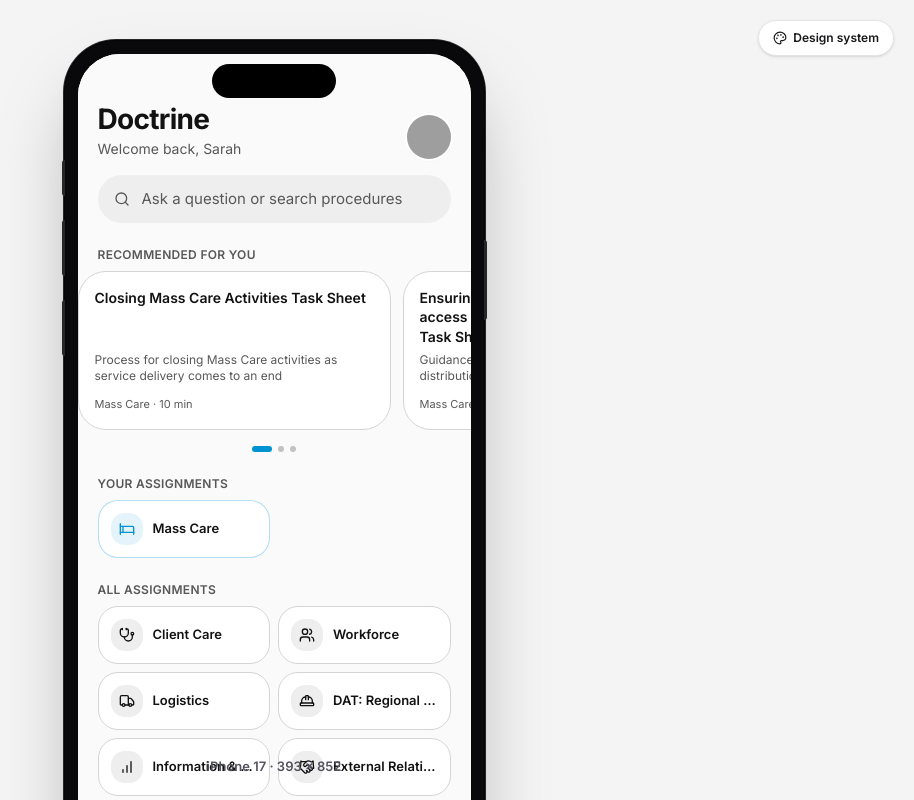
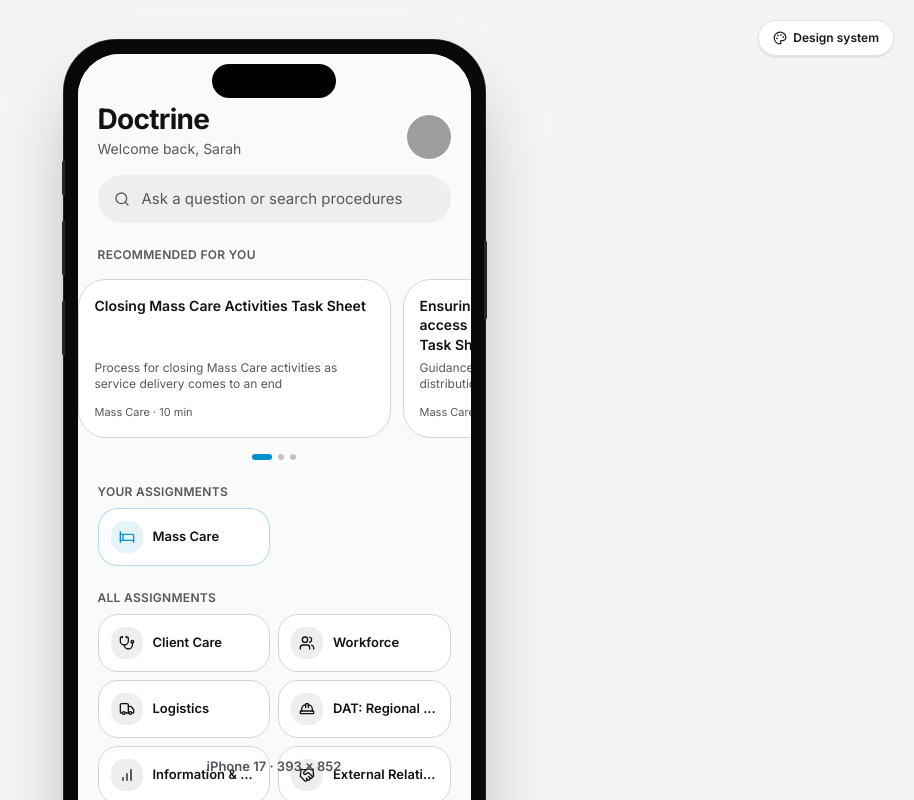
Before and after one commit to davidjhillis/arc_mobile2, a Next.js app: page / in a window 1280 px wide. Both pictures are taken after a click on the button "Sign in with SSO". Shown: the top 800 px of the page, without its empty margins (366-1280 px from the left). Built offline with nearby package versions, Linux system fonts and the light colour scheme; grey boxes are pictures that could not be loaded.

Commit message:
Recommended carousel: add py-2 padding so the active border isn't clipped

```diff
--- a/components/screens/home-screen.tsx
+++ b/components/screens/home-screen.tsx
@@ -348,7 +348,7 @@ export function HomeScreen({ onNavigate }: HomeScreenProps) {
             onMouseMove={onCarouselMouseMove}
             onMouseUp={onCarouselMouseEnd}
             onMouseLeave={onCarouselMouseEnd}
-            className="flex gap-3 overflow-x-auto touch-scroll snap-x snap-mandatory px-5 pb-2 items-start cursor-grab active:cursor-grabbing select-none"
+            className="flex gap-3 overflow-x-auto touch-scroll snap-x snap-mandatory px-5 py-2 items-start cursor-grab active:cursor-grabbing select-none"
             style={{ scrollSnapType: "x mandatory" }}
           >
             {recommended.map((doc, i) => {
```
